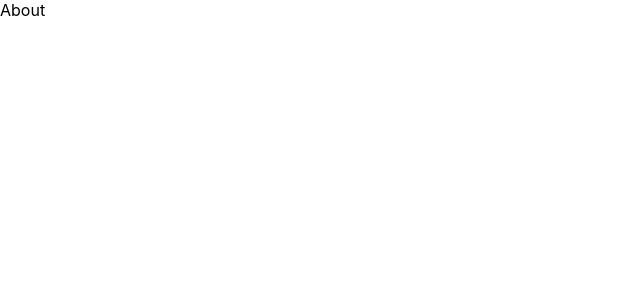
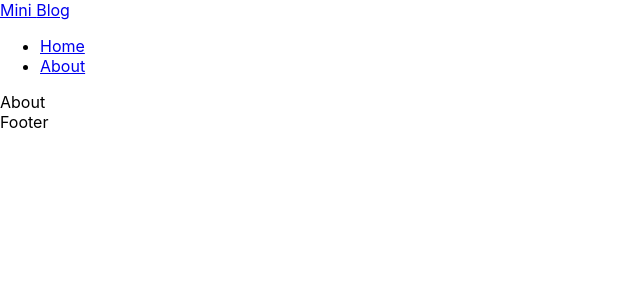
Before and after one commit to Carlitossaul/Eagle-Vision, a React (Vite) app: page /about in a window 1280 px wide. Shown: the top 300 px of the page, without its empty margins (0-640 px from the left). Built offline with nearby package versions, Linux system fonts and the light colour scheme.

Commit message:
navbar listo

```diff
--- a/src/App.jsx
+++ b/src/App.jsx
@@ -4,6 +4,8 @@
 //Components
 import Home from './pages/Home/Home'
 import About from './pages/About/About'
+import Navbar from "./components/Navbar/Navbar"
+import Footer from "./components/Footer/Footer"
 
 
 function App() {
@@ -11,10 +13,12 @@
   return (
 
       <div>
+        <Navbar/>
        <Routes>
         <Route path='/' element={<Home/>} />
         <Route path='/about' element={<About/>}/>
        </Routes>
+       <Footer/>
       </div>
 
 
--- /dev/null
+++ b/src/components/Footer/Footer.jsx
@@ -0,0 +1,9 @@
+import React from 'react'
+
+const Footer = () => {
+  return (
+    <div>Footer</div>
+  )
+}
+
+export default Footer
--- /dev/null
+++ b/src/components/Navbar/Navbar.jsx
@@ -0,0 +1,21 @@
+import { Link } from "react-router-dom"
+
+const Navbar = () => {
+  return (
+    <nav>
+        <Link>
+        Mini <span>Blog</span>
+        </Link>
+        <ul>
+            <li>
+                <Link to={'/'}>Home</Link>
+            </li>
+            <li>
+                <Link to={'/about'}>About</Link>
+            </li>
+        </ul>
+    </nav>
+  )
+}
+
+export default Navbar
```
Also changed, not shown: src/components/Footer/Footer.module.css (added), src/components/Navbar/Navbar.module.css (added).
